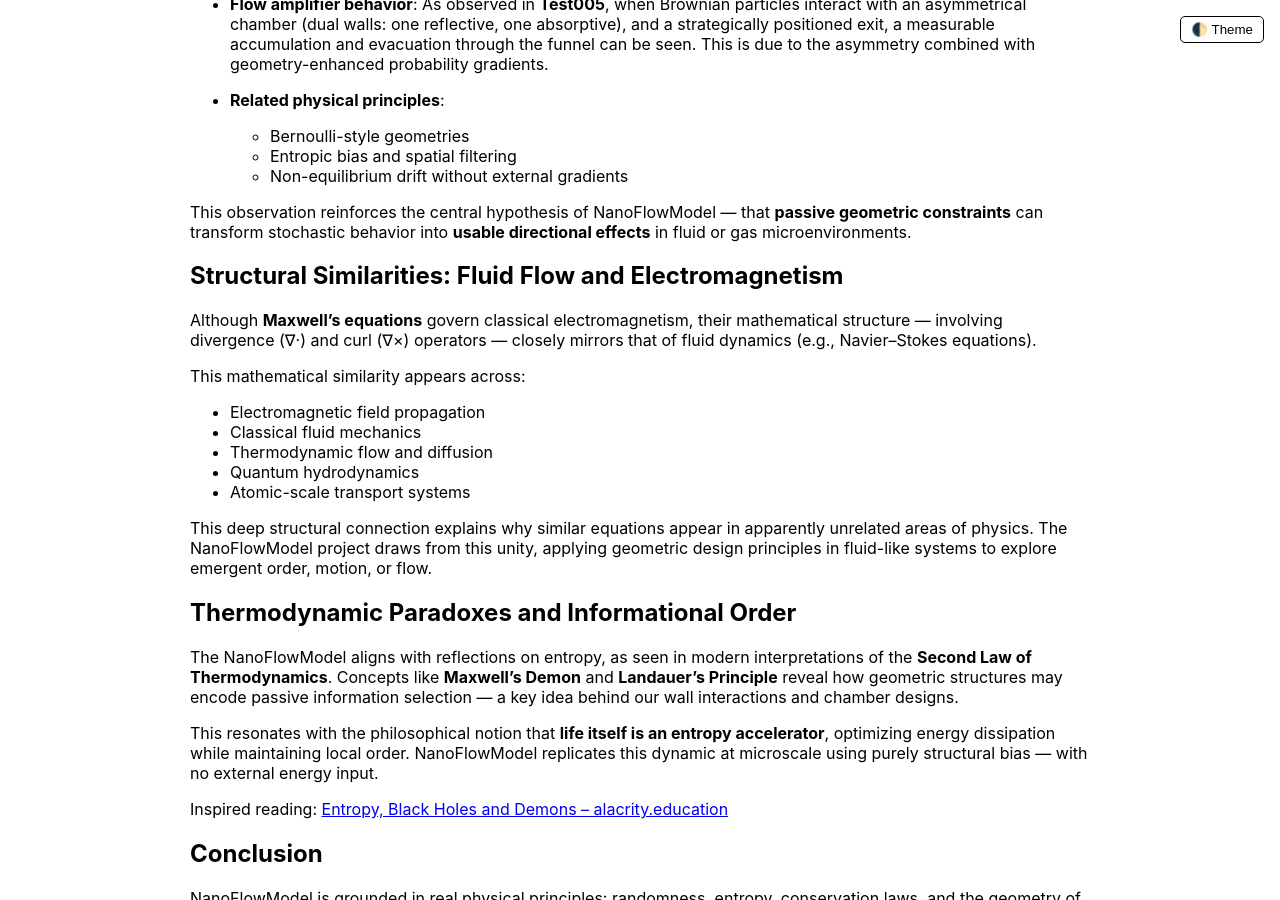
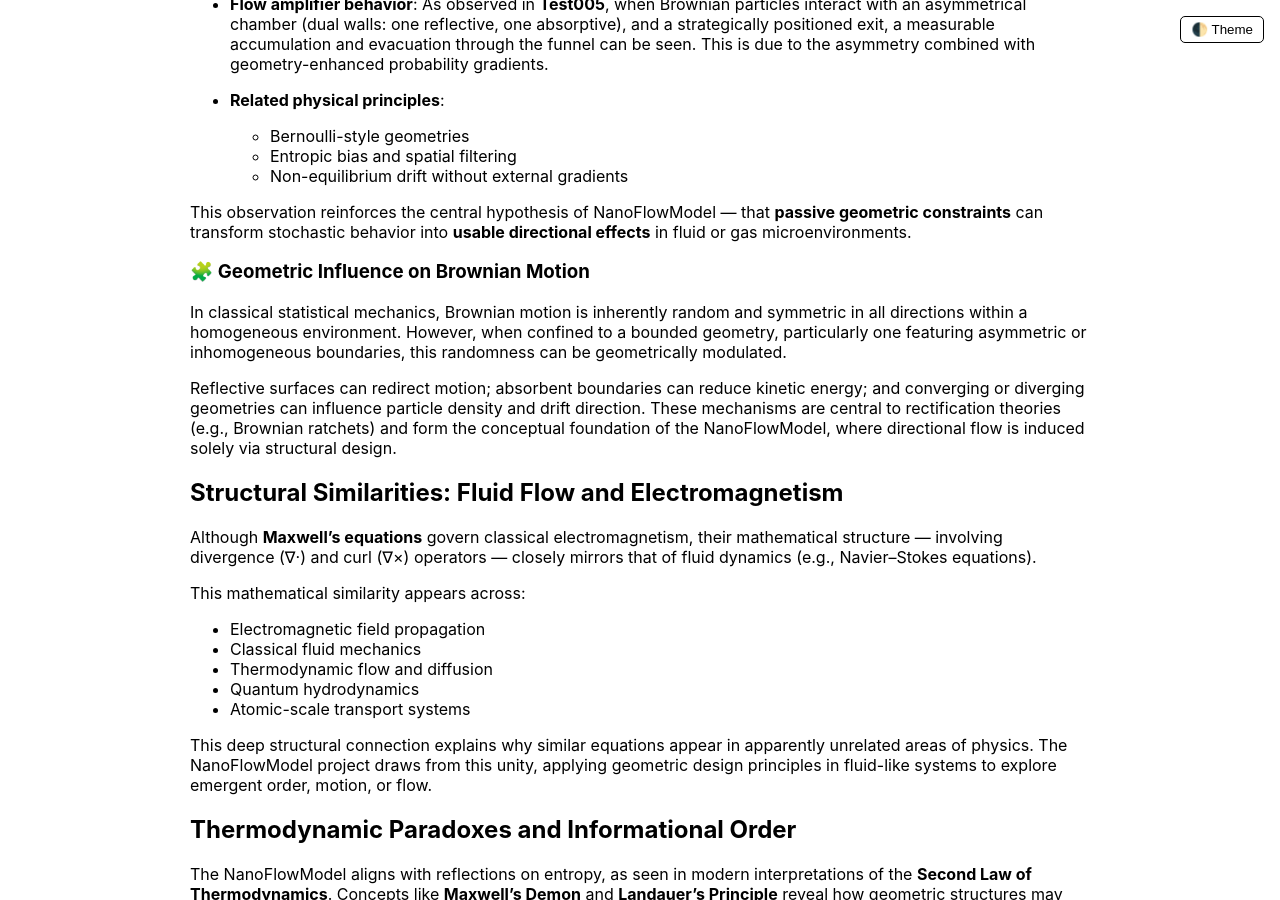
Before and after one commit to gavianu/NanoFlowModel, a Jekyll site: the page built from docs/01_physics_context.md, in a window 1280 px wide and 900 px high, scrolled down 926 px. Built offline with Jekyll 4.4.1, drawn with Linux system fonts in a browser that asks for light colours; our own code applies the rules of GitHub Pages for plain Markdown files.

Commit message:
📚 Enhance physics context: Added section on geometric influence on Brownian motion to clarify how geometry modulates randomness in micro environments.

```diff
--- a/docs/01_physics_context.md
+++ b/docs/01_physics_context.md
@@ -33,6 +33,12 @@ This document outlines the core physical principles behind the NanoFlowModel pro
 
 This observation reinforces the central hypothesis of NanoFlowModel — that **passive geometric constraints** can transform stochastic behavior into **usable directional effects** in fluid or gas microenvironments.
 
+### 🧩 Geometric Influence on Brownian Motion
+
+In classical statistical mechanics, Brownian motion is inherently random and symmetric in all directions within a homogeneous environment. However, when confined to a bounded geometry, particularly one featuring asymmetric or inhomogeneous boundaries, this randomness can be geometrically modulated.
+
+Reflective surfaces can redirect motion; absorbent boundaries can reduce kinetic energy; and converging or diverging geometries can influence particle density and drift direction. These mechanisms are central to rectification theories (e.g., Brownian ratchets) and form the conceptual foundation of the NanoFlowModel, where directional flow is induced solely via structural design.
+
 ## Structural Similarities: Fluid Flow and Electromagnetism
 
 Although **Maxwell’s equations** govern classical electromagnetism, their mathematical structure — involving divergence (∇·) and curl (∇×) operators — closely mirrors that of fluid dynamics (e.g., Navier–Stokes equations).
```
Also changed, not shown: index.md (+1 -1 lines).
